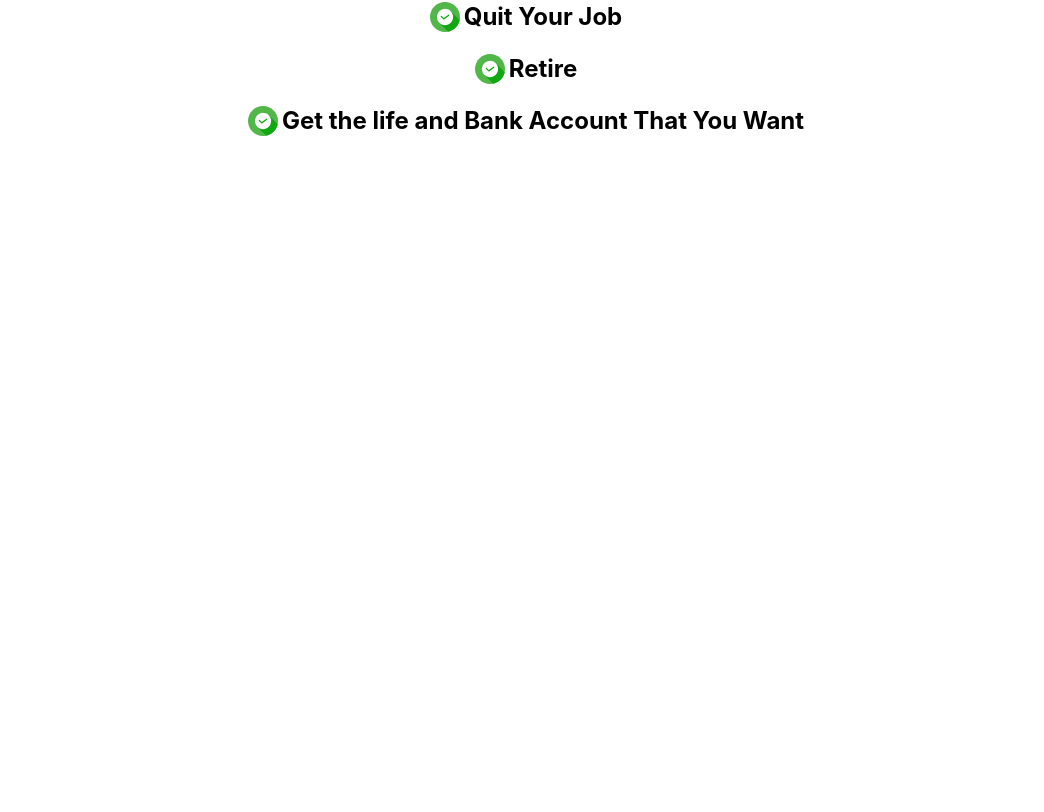
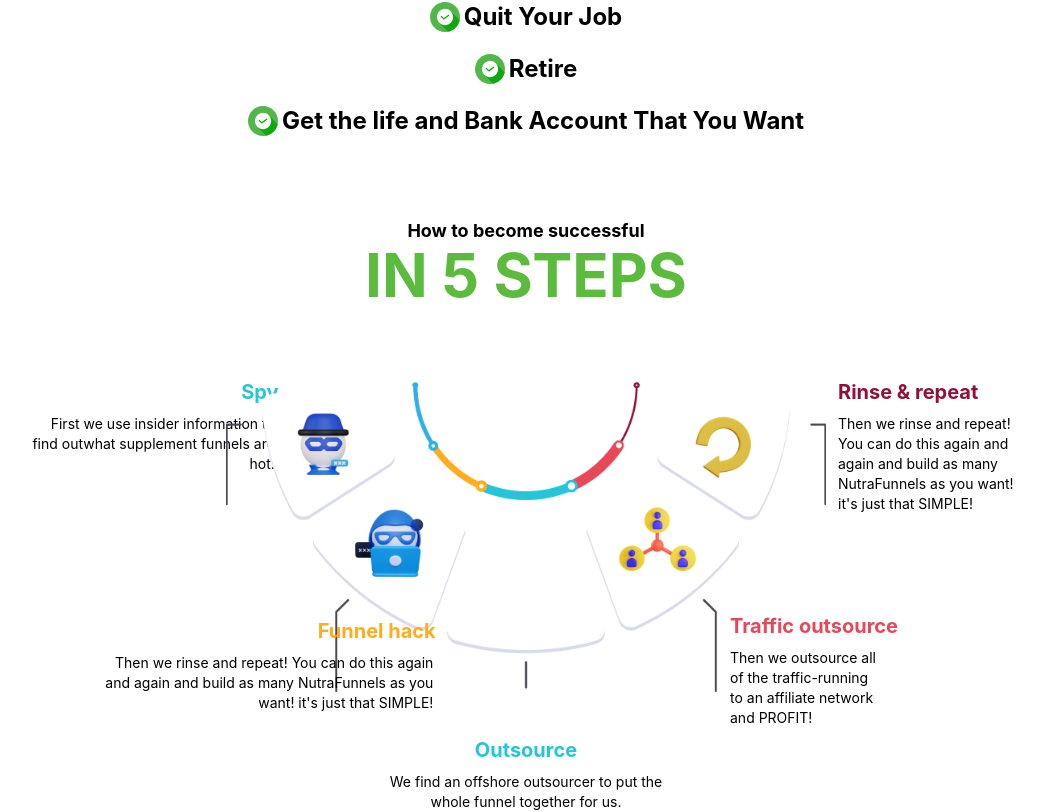
Before and after one commit to ShahzadAliSoomro/Health-Care-Website, a React (Create React App) app: page / in a window 1280 px wide. Shown: the part 1371-2183 px from the top of the page, without its empty margins (114-1158 px from the left). Before the commit the page ends 1548 px from the top, so only its background shows below. Built offline with nearby package versions, Linux system fonts and the light colour scheme.

Commit message:
future done

```diff
--- a/src/App.js
+++ b/src/App.js
@@ -1,6 +1,7 @@
 // import logo from './logo.svg';
 import './App.css';
 import Desc from './components/Description/Desc';
+import Feature from './components/Features/Feature';
 import Hero from './components/Hero/Hero';
 
 function App() {
@@ -8,6 +9,7 @@
     <div className="">
       <Hero />
       <Desc />
+      <Feature />
     </div>
   );
 }
--- /dev/null
+++ b/src/components/Features/Feature.jsx
@@ -0,0 +1,62 @@
+import React from "react";
+
+export default function Feature() {
+  return (
+    <div className="w-full ">
+      <div className="container mx-auto p-10">
+        <div className="flex flex-col gap-5 relative">
+          <div className="flex flex-col text-center items-center">
+            <p className="text-lg font-bold">How to become successful </p>
+            <h1 className="text-6xl font-bold text-[#5BBB3D]">IN 5 STEPS</h1>
+          </div>
+          <div className="flex gap-1">
+            <div className="flex flex-col items-center gap-2 absolute top-[149%] left-[7%]">
+              <div className="text-xl font-bold text-[#25C5D9]">Spy</div>
+              <p className="text-sm w-full text-right lg:w-6/12 mr-[44%]">
+                First we use insider information to find outwhat supplement
+                funnels are hot.
+              </p>
+            </div>
+            <div className="absolute top-[261%] left-1/2 transform -translate-x-1/2 -translate-y-1/2 ">
+              <img src="/futureimg/future.png" alt="" />
+            </div>
+            <div className="flex flex-col gap-2 absolute left-[84%] transform -translate-x-1/2 top-[149%]">
+              <div className="text-xl font-bold text-[#920F3B]">
+                Rinse & repeat
+              </div>
+              <p className="text-sm">
+                Then we rinse and repeat! You can do this again and again and
+                build as many NutraFunnels as you want! it's just that SIMPLE!
+              </p>
+            </div>
+            <div className="flex flex-col items-center gap-2 absolute top-[370%] left-[3%]">
+              <div className="text-xl font-bold text-[#FFAC1E] ">
+                Funnel hack
+              </div>
+              <p className="text-sm w-full text-right lg:w-5/12 mr-[28%]">
+                Then we rinse and repeat! You can do this again and again and
+                build as many NutraFunnels as you want! it's just that SIMPLE!
+              </p>
+            </div>
+            <div className="flex flex-col gap-2 absolute left-[78%] transform -translate-x-1/2 top-[366%]">
+              <div className="text-xl font-bold text-[#E64857]">
+                Traffic outsource
+              </div>
+              <p className="text-sm w-full lg:w-7/12">
+                Then we outsource all of the traffic-running to an affiliate
+                network and PROFIT!
+              </p>
+            </div>
+            <div className="flex flex-col justify-center items-center mt-7 gap-2 absolute top-[490%] left-1/2 transform -translate-x-1/2 -translate-y-1/2">
+              <div className="text-xl font-bold text-[#25C5D9]">Outsource</div>
+              <p className="text-sm w-full lg:w-7/12 text-center">
+                We find an offshore outsourcer to put the whole funnel together
+                for us.
+              </p>
+            </div>
+          </div>
+        </div>
+      </div>
+    </div>
+  );
+}
```
Also changed, not shown: public/futureimg/future.png (added).
